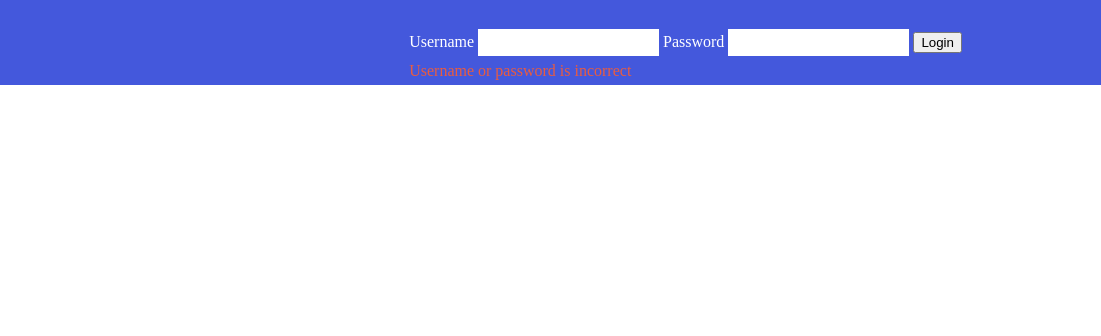
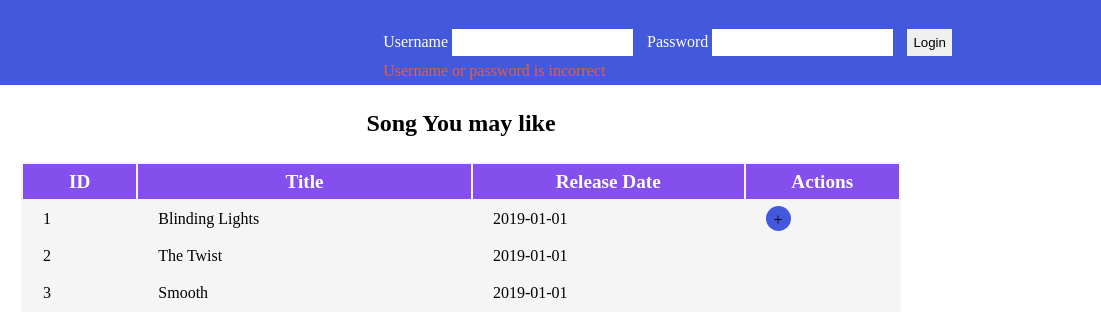
Before and after one commit to pravashupreti/music-player, a plain HTML site: page client/index.html in a window 1280 px wide. Shown: the full height of the page, 179-1280 px from the left. Drawn offline with Linux system fonts and the light colour scheme; no server answers.

Commit message:
Add Authentication

```diff
--- a/client/css/style.css
+++ b/client/css/style.css
@@ -13,6 +13,8 @@ img {
     position: fixed;
     background-color: var(--primary-color);
     width: 100%;
+    top: 0;
+    z-index: 1;
 }
 
 .nav .logo-container {
@@ -30,10 +32,16 @@ img {
 
 .login-form .input-section {
     display: inline;
+    padding-right: 10px;
 }
 
 .login-form>.input-section>input {
     height: 25px;
+    border: none;
+}
+
+.login-form>.input-section>button {
+    height: 27px;
     border: none;
 }
 
@@ -48,3 +56,61 @@ img {
     margin-bottom: 5px;
     color: #E95C40;
 }
+
+main {
+    margin-top: 85px;
+    display: block;
+    position: relative;
+}
+
+.song-list {
+    margin: 0 200px 0 200px;
+}
+
+.song-list>.title {
+    text-align: center;
+    padding: 25px 0;
+    margin: 0;
+}
+
+.song-list>.song-table {
+    width: 100%;
+    background-color: whitesmoke;
+}
+
+.song-list>.song-table>thead {
+    height: 35px;
+    background-color: var(--primary-color2);
+    color: white;
+    font-size: 1.2em;
+}
+
+.song-list>.song-table>tbody>tr {
+    height: 35px;
+}
+
+.song-list>.song-table>tbody>tr>td {
+    padding: 0 20px;
+}
+
+.song-list>.song-table>tbody>tr:hover {
+    height: 35px;
+    background-color: var(--text-color);
+    color: white;
+}
+
+.add-action {
+    display: inline-block;
+    margin: auto;
+    height: 25px;
+    width: 25px;
+    /* border: solid; */
+    border-radius: 50%;
+    background-color: var(--primary-color);
+}
+
+.add-action::before {
+    margin: 8px;
+    vertical-align: -25%;
+    content: "+"
+}
--- a/client/index.html
+++ b/client/index.html
@@ -12,7 +12,6 @@
 </head>
 
 <body>
-
 
     <header>
 
@@ -49,6 +48,52 @@
 
     </header>
 
+    <main>
+
+        <section>
+            <div class="song-list">
+                <h2 class="title">
+                    Song You may like
+                </h2>
+                <table class="song-table">
+                    <thead>
+                        <tr>
+                            <th>ID</th>
+                            <th>Title</th>
+                            <th>Release Date</th>
+                            <th>Actions</th>
+
+                        </tr>
+                    </thead>
+                    <tbody>
+                        <tr>
+                            <td>1</td>
+                            <td>Blinding Lights</td>
+                            <td>2019-01-01</td>
+                            <td>
+                                <div class="add-action"> </div>
+                            </td>
+                        </tr>
+                        <tr>
+                            <td>2</td>
+                            <td>The Twist</td>
+                            <td>2019-01-01</td>
+                            <td></td>
+                        </tr>
+                        <tr>
+                            <td>3</td>
+                            <td>Smooth</td>
+                            <td>2019-01-01</td>
+                            <td></td>
+                        </tr>
+
+
+                    </tbody>
+                </table>
+            </div>
+        </section>
+    </main>
+
 
 </body>
 
--- a/client/js/main.js
+++ b/client/js/main.js
@@ -1,3 +1,29 @@
 window.onload = function() {
+    checkAuthentication();
 
 }
+
+async function checkAuthentication() {
+    let authenticatedUser = await fetch('http://localhost:3000/user/checkAuthentication').then(response => response.json());
+    // if (!authenticatedUser) {
+    await login('pravash', '1234')
+
+    // }
+}
+
+async function login(userName, password) {
+
+    let user = await fetch('http://localhost:3000/user/login', {
+        method: 'POST',
+        headers: {
+            'Content-type': 'application/json',
+        },
+        body: JSON.stringify({
+            userName: userName,
+            password: password
+        })
+    }).then(res => res.json());
+
+    console.log($user)
+
+}
--- a/server/package.json
+++ b/server/package.json
@@ -10,6 +10,7 @@
     "author": "",
     "license": "ISC",
     "dependencies": {
+        "cookie-parser": "^1.4.6",
         "cors": "^2.8.5",
         "express": "^4.17.3"
     }
--- a/server/routes/user.js
+++ b/server/routes/user.js
@@ -5,5 +5,6 @@ const router = express.Router();
 
 
 router.post('/login', userController.login);
+router.get('/checkAuthentication', userController.checkAuthentication);
 
 module.exports = router;
```
Also changed, not shown: server/app.js (+12 -0 lines), server/controllers/userController.js (+15 -2 lines), server/data/users.js (+4 -4 lines), server/models/user.js (+21 -3 lines), 1 other file.
